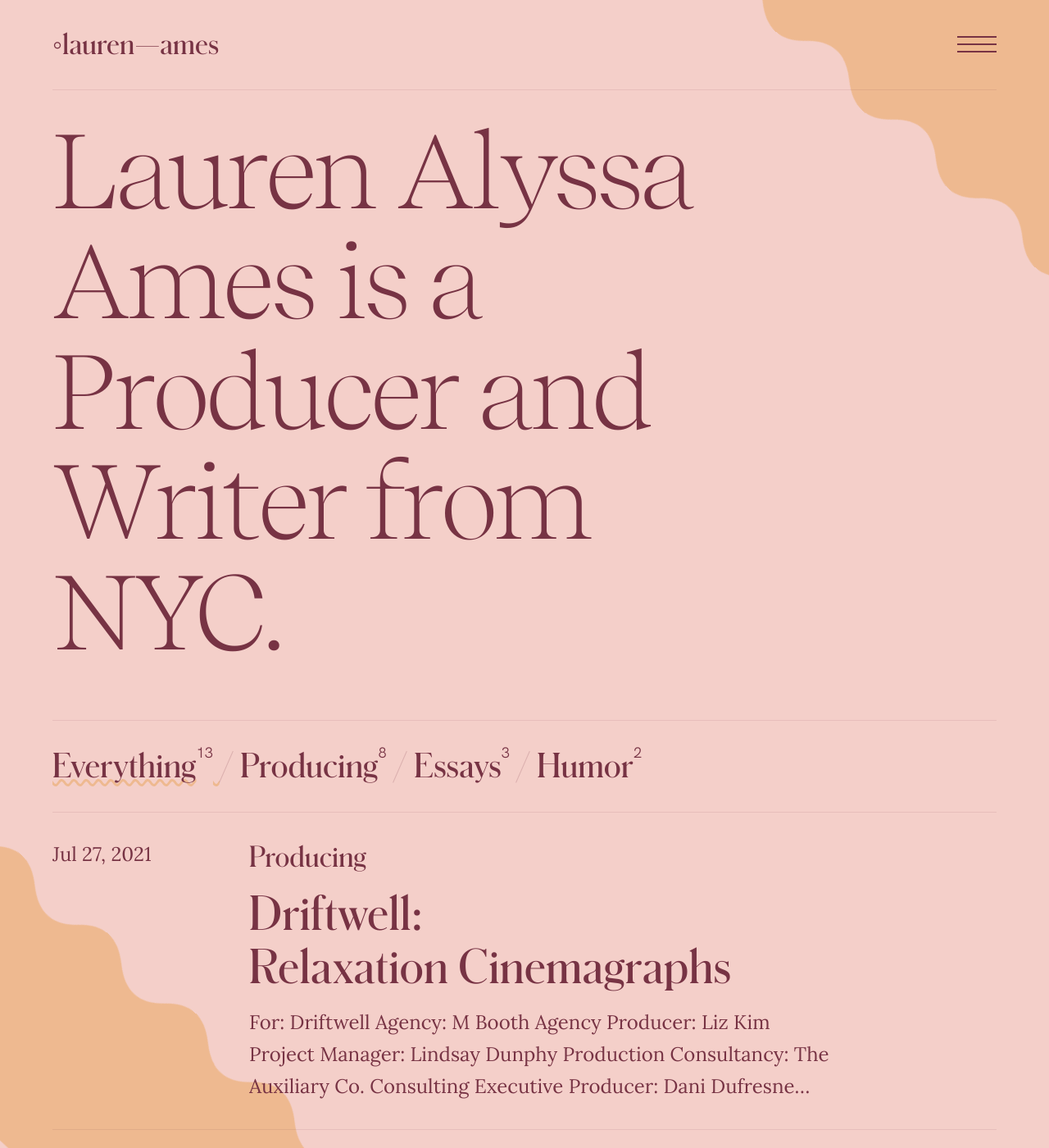
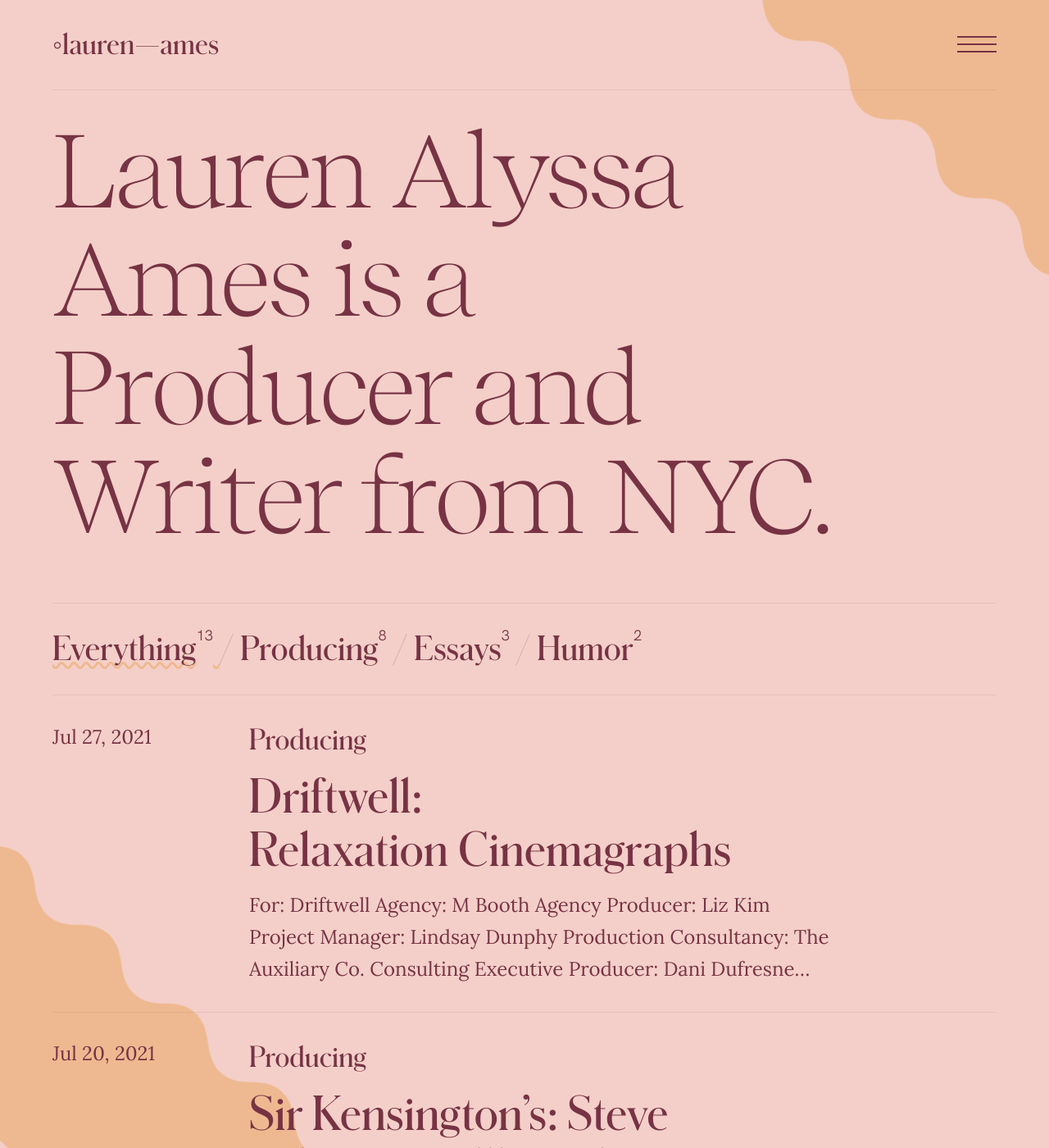
Before and after one commit to smittenn/laa-blog, a Jekyll site: the page built from index.md, in a window 1280 px wide and 1400 px high. Shown: the whole window at 82% size. Built offline with Jekyll 4.4.1, drawn with Linux system fonts in a browser that asks for light colours.

```diff
--- a/_config.yml
+++ b/_config.yml
@@ -18,7 +18,6 @@ permalink: "/:title/"
 email: laurenalyssaames@gmail.com
 description: Lauren Alyssa Ames is a writer specializing in essays, short stories,
   humor, and human interest.  Her first novel is in the works.
-baseurl: "/laa-blog"
 url: https://smittenn.github.io
 twitter_username: laurynaymes
 instagram_username: laurynaymes
--- a/_sass/_typography.scss
+++ b/_sass/_typography.scss
@@ -58,7 +58,7 @@ html, body {
 
 .heading-1 {
   font-family: $font-family-display;
-  font-size: 128px;
+  font-size: 126px;
   line-height: (($golden-ratio - 1) / 12) + 1;
   font-weight: 300;
   letter-spacing: -3px;
```
